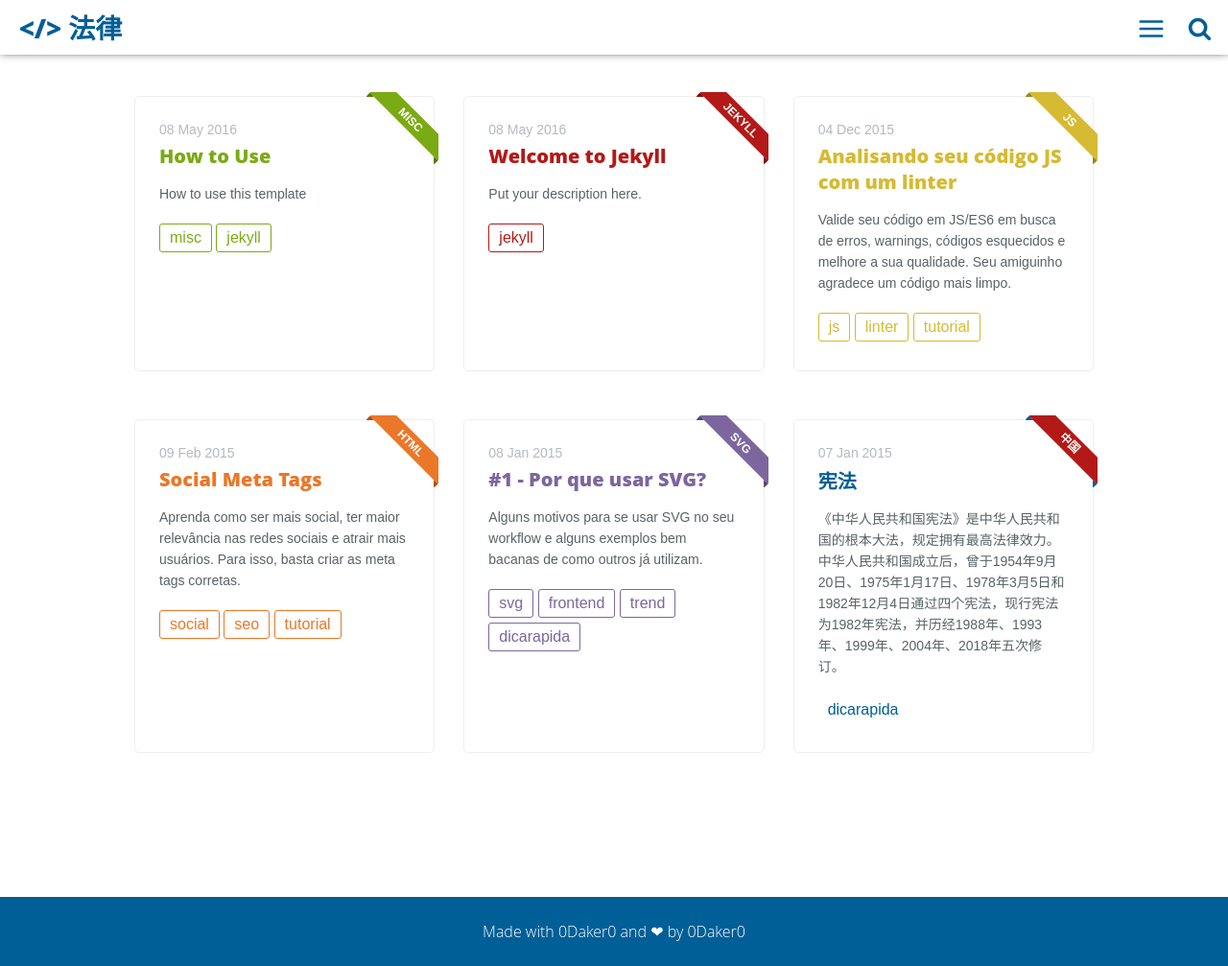
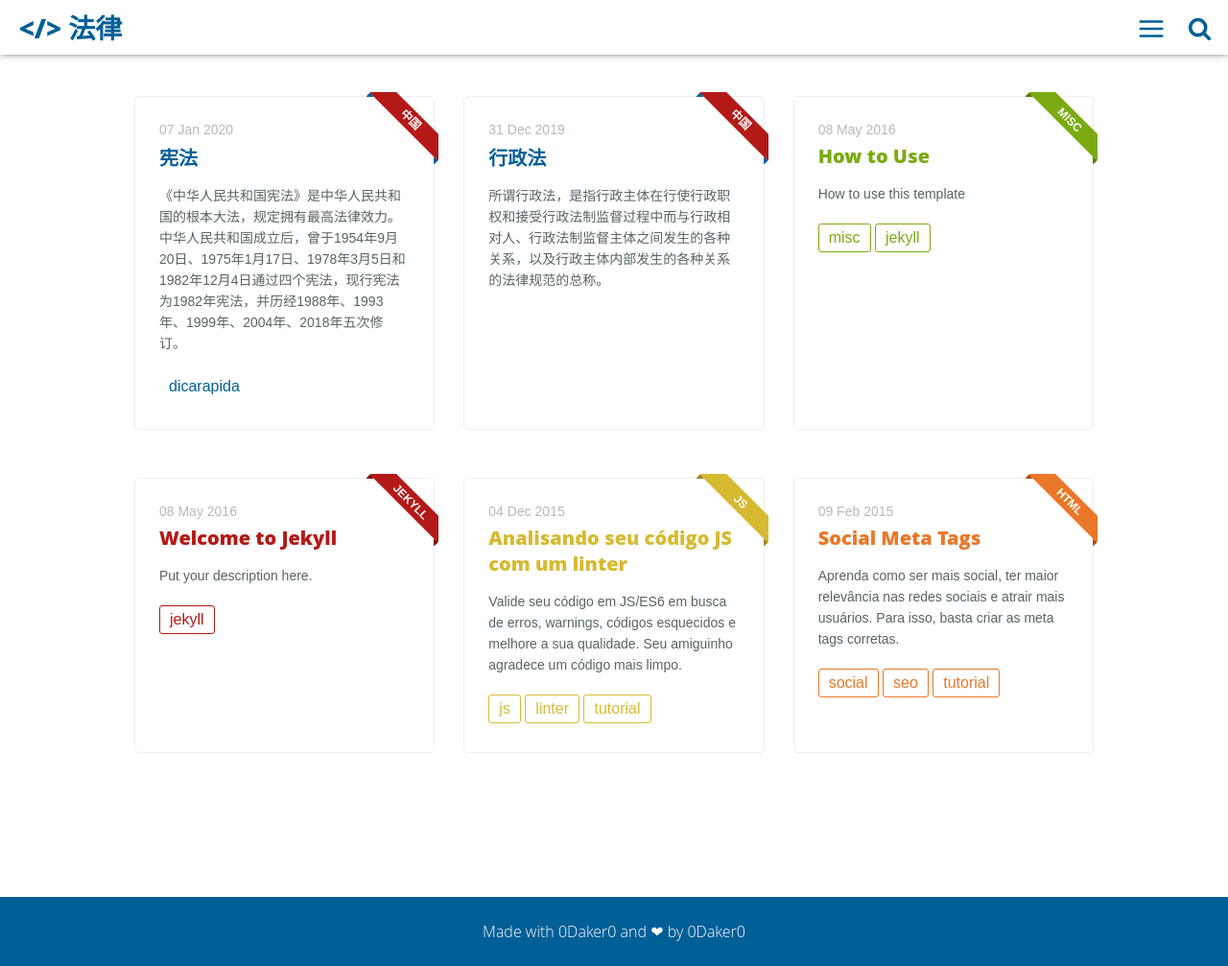
Before and after one commit to 0daker0/0daker0.github.io, a Jekyll site: the page built from index.html, in a window 1280 px wide and 1007 px high. Shown: the whole window at 96% size. Built offline with Jekyll 4.4.1, drawn with Linux system fonts in a browser that asks for light colours; part of the change alters nothing that is shown.

Commit message:
edit 20190404

```diff
--- a/_posts/2015-01-08-por-que-usar-svg.md
+++ /dev/null
@@ -1,86 +0,0 @@
----
-layout: post
-title: "#1 - Por que usar SVG?"
-date: 2015-01-08 08:39:47
-description: "O SVG finalmente começa dar o ar das graças e você vai saber aqui o porquê disso."
-main-class: 'svg'
-color: '#7D669E'
-tags:
-- svg
-- frontend
-- trend
-- "dicarapida"
-image: "/assets/img/por-que-usar-svg/coloridos.jpg"
-categories:
-- "O mundo mágico do SVG"
-twitter_text: "Por que você deveria estar usando SVG?"
-introduction: "Alguns motivos para se usar SVG no seu workflow e alguns exemplos bem bacanas de como outros já utilizam."
----
-
-## Meu histórico
-
-Muita gente sabe que eu ❤ SVG e que venho tentado evangelizar de todas as formas essa tecnologia em todo lugar que eu passo. Meu primeiro trabalho foi a [Awesome-SVG](https://github.com/willianjusten/awesome-svg), que pode não parecer, mas deu um trabalho do caramba juntar todo conteúdo possível desse assunto, organizar, separar e ainda manter atualizado.
-
-Essa semana eu e meu amigo [Lucas Maia](https://github.com/lucasmaiaesilva) lançamos a tradução do [SVG Pocket Guide](http://svgpocketguide.com/) e que inclusive está [open source](https://github.com/jonitrythall/svgpocketguide/blob/master/svgpocketguide-ptbr.md) (Viu algum erro? Manda um Pull Request! É difícil fazer tudo sem nenhum errinho xD).
-
-Também palestrei no [Front in Bahia 2014](http://www.frontinbahia.com.br/) para substituir nosso amigo [Wilson Mendes](https://twitter.com/willmendesneto) que infelizmente não pôde participar. E foi lá que eu resolvi que iria contribuir mais com a comunidade, foi uma experiência tão boa e os feedbacks tão incríveis, que agora não quero mais parar =)
-
-Depois de ter feito essas coisas, algumas pessoas já ligam SVG a minha pessoa, como o Suissa diz: "o piá do SVG". E aí com isso, sempre recebo muitas perguntas e a principal delas é:
-
-## Por que usar SVG?
-
-Bom, pretendo fazer desse post, uma série sobre SVG, então serei bastante breve nesse post e só mostrar alguns dos motivos, se depois de todos eles, você não se interessar...<s>Posso fazer nada</s>
-
-### Rico em Detalhes e Cores
-
-![Coração feito de ícones coloridos](/assets/img/por-que-usar-svg/coloridos.jpg)
-
-Fonte: [Designmodo](http://designmodo.com/flat/)
-
-### Interativo e Estilizável via CSS
-
-![Ícone de uma lâmpada](/assets/img/por-que-usar-svg/animacao.gif)
-
-Fonte: [tutsplus](http://tutsplus.github.io/Styling-Iconic/styling/index.html)
-
-### Responsivo
-
-![Imagem de uma logo em vários tamanhos](/assets/img/por-que-usar-svg/responsivo.png)
-
-Fonte: [Codrops](http://tympanus.net/codrops/2014/08/19/making-svgs-responsive-with-css/)
-
-### Animações de alto nível
-
-![Animação desenhando uns frascos](/assets/img/por-que-usar-svg/animacao-2.gif)
-
-Fonte: [Panizzon](http://panizzon.ind.br/)
-
-### Perfeito para representação Gráfica
-
-![Gráfico](/assets/img/por-que-usar-svg/grafico.png)
-
-Fonte: [D3 example](http://bl.ocks.org/Caged/6476579)
-
-### Efeitos e Filtros
-
-![Uma imagem com diferentes efeitos](/assets/img/por-que-usar-svg/filtros.png)
-
-Fonte: [Web Platform](http://docs.webplatform.org/wiki/svg/tutorials/smarter_svg_filters)
-
-### Mais qualidades?
-
-* [Boa Compatibilidade](http://caniuse.com/#search=svg)
-* Podem ser minificados (Gzip)
-* [Maior Acessibilidade](http://www.sitepoint.com/tips-accessible-svg/)
-* Elementos de DOM para serem editados separadamente
-* É tudo código!! =)
-
-### Concluindo...
-
-Sabia de tudo? Se sabia porque não está usando?? Se está usando, se mostre! Contribue! Me chama no [twitter](http://twitter.com/Willian_justen), manda um Pull Request na [awesome-svg](https://github.com/willianjusten/awesome-svg), faz o caralho a 4 cara!
-
-Deixo para vocês uma última imagem e um link falando sobre quais as tendências de 2015, advinha quem aparece para caramba lá :p
-
-![SVG Trends](https://ihatetomatoes.net/wp-content/uploads/2014/12/img_assets_svg.jpg)
-
-[Design Trends de 2015](http://foundersgrid.com/design-trends-2015)
--- /dev/null
+++ b/_posts/2019-12-31-administrativelaw.md
@@ -0,0 +1,18 @@
+---
+layout: post
+title: "行政法"
+date: 2019-12-31 08:39:47
+description: "所谓行政法，是指行政主体在行使行政职权和接受行政法制监督过程中而与行政相对人、行政法制监督主体之间发生的各种关系，以及行政主体内部发生的各种关系的法律规范的总称。"
+main-class: '中国'
+color: '#7D669E'
+twitter_text: "行政法"
+introduction: "所谓行政法，是指行政主体在行使行政职权和接受行政法制监督过程中而与行政相对人、行政法制监督主体之间发生的各种关系，以及行政主体内部发生的各种关系的法律规范的总称。"
+---
+
+### 简介
+
+所谓行政法，是指行政主体在行使行政职权和接受行政法制监督过程中而与行政相对人、行政法制监督主体之间发生的各种关系，以及行政主体内部发生的各种关系的法律规范的总称。
+行政法由规范行政主体和行政权设定的行政组织法、规范行政权行使的行政行为法、规范行政权运行程序的行政程序法、规范行政权监督的行政监督法和行政救济法等部分组成。其重心是控制和规范行政权，保护行政相对人的合法权益。
+行政法是调整行政关系的法律规范的总称。进一步说，行政法是调整行政组织、职权，行使职权的方式、程序以及对行使行政职权的监督等行政关系的法律规范的总称。 [1]
+
+### 基本含义
--- a/_posts/2015-01-07-constitution.md
+++ b/_posts/2020-01-07-constitution.md
@@ -1,7 +1,7 @@
 ---
 layout: post
 title: "宪法"
-date: 2015-01-07 21:31:05
+date: 2020-01-07 21:31:05
 description: "《中华人民共和国宪法》是中华人民共和国的根本大法"
 main-class: '中国'
 color: '#637a91'
```
